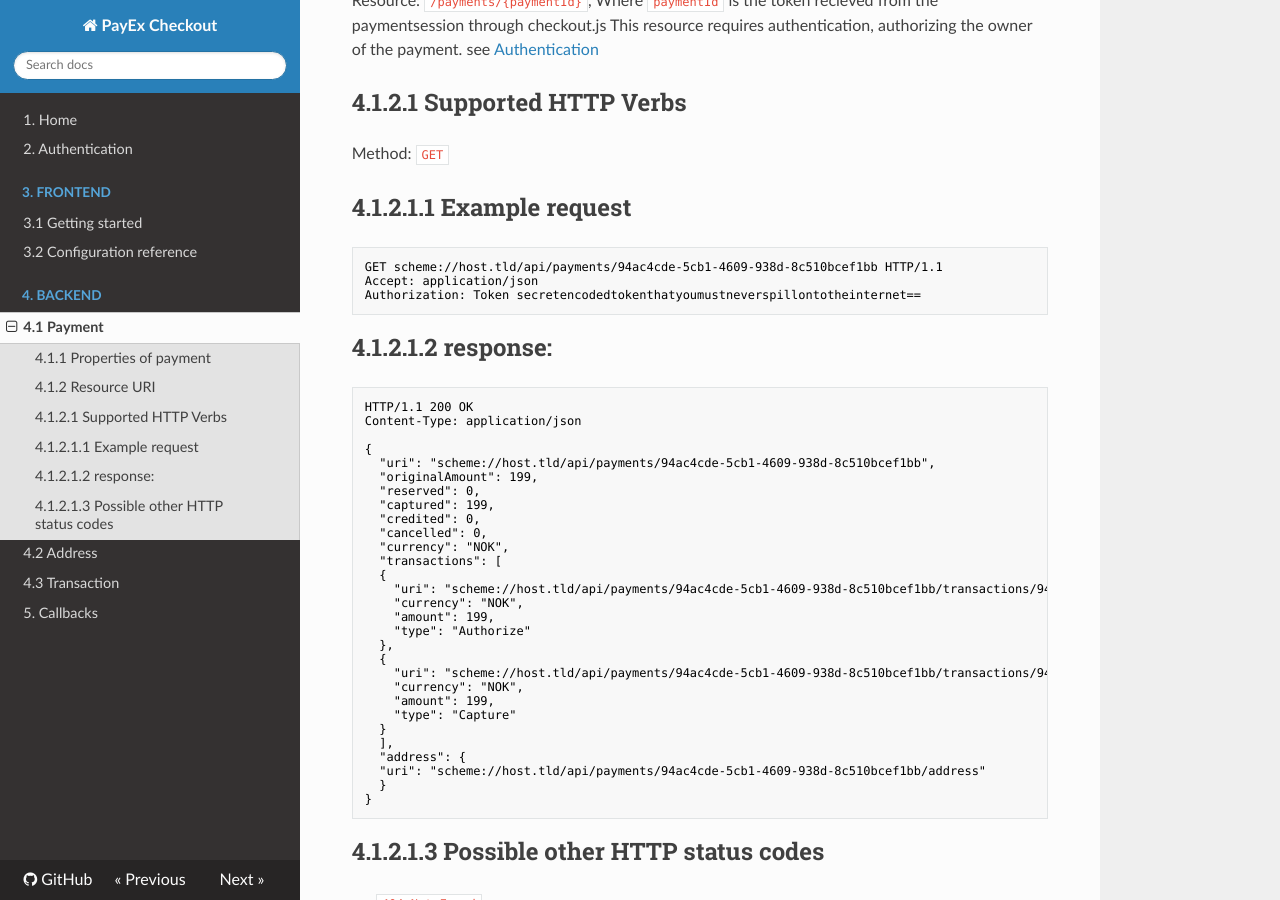
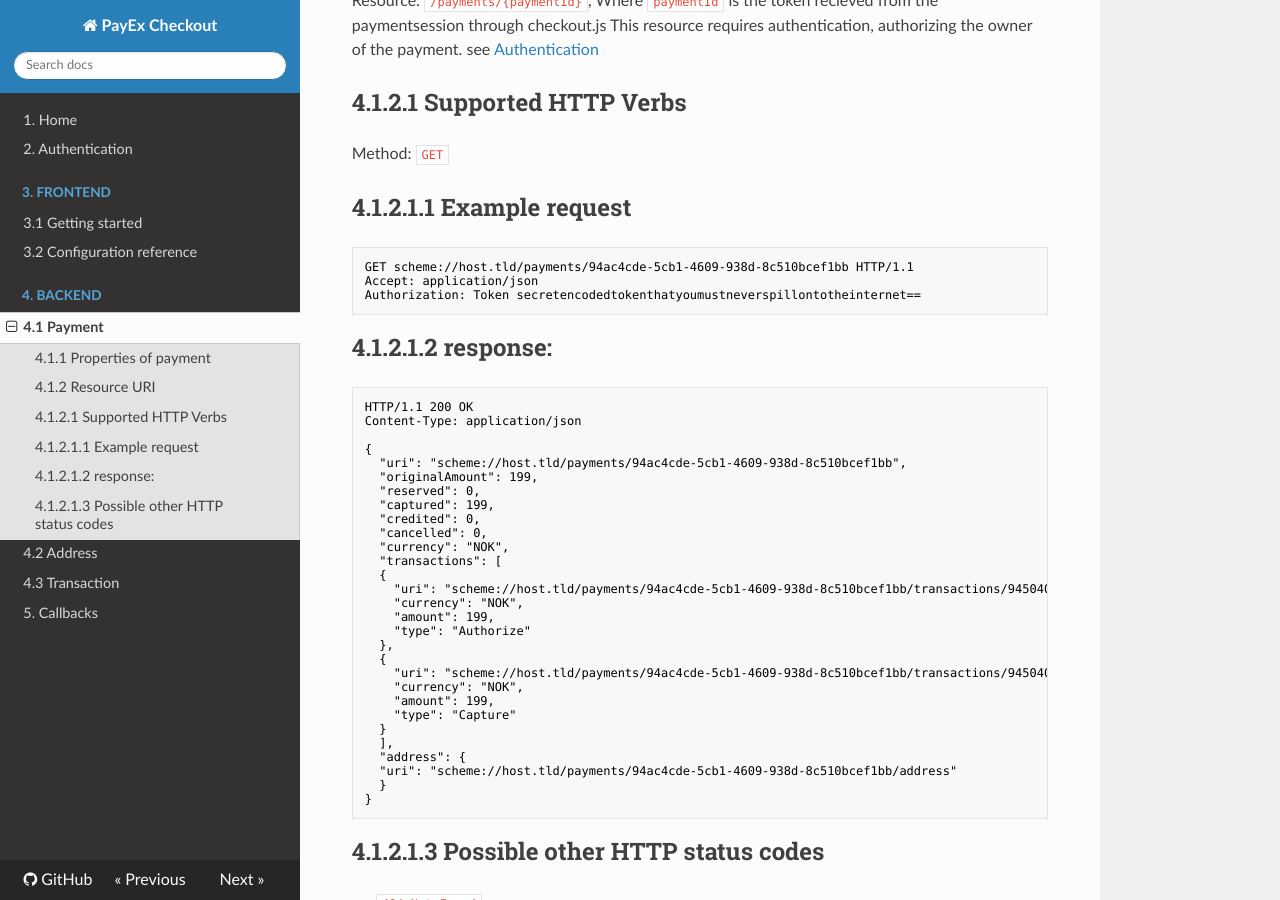
Before and after one commit to PayEx/PayEx.Checkout.Documentation, an MkDocs documentation site: the page built from docs/payment.md, in a window 1280 px wide and 900 px high, scrolled down 1455 px. Built offline with MkDocs 1.6.1, drawn with Linux system fonts in a browser that asks for light colours; nearby versions of some CDN libraries; old or Windows-style settings are respelled for this version of MkDocs.

````diff
--- a/docs/payment.md
+++ b/docs/payment.md
@@ -50,7 +50,7 @@ Method:    `GET`
 
 ##4.1.2.1.1 Example request
 ```HTTP
-GET scheme://host.tld/api/payments/94ac4cde-5cb1-4609-938d-8c510bcef1bb HTTP/1.1
+GET scheme://host.tld/payments/94ac4cde-5cb1-4609-938d-8c510bcef1bb HTTP/1.1
 Accept: application/json
 Authorization: Token secretencodedtokenthatyoumustneverspillontotheinternet==
 ```
@@ -60,7 +60,7 @@ HTTP/1.1 200 OK
 Content-Type: application/json
 
 {
-  "uri": "scheme://host.tld/api/payments/94ac4cde-5cb1-4609-938d-8c510bcef1bb",
+  "uri": "scheme://host.tld/payments/94ac4cde-5cb1-4609-938d-8c510bcef1bb",
   "originalAmount": 199,
   "reserved": 0,
   "captured": 199,
@@ -69,20 +69,20 @@ Content-Type: application/json
   "currency": "NOK",
   "transactions": [
   {
-    "uri": "scheme://host.tld/api/payments/94ac4cde-5cb1-4609-938d-8c510bcef1bb/transactions/9450400",
+    "uri": "scheme://host.tld/payments/94ac4cde-5cb1-4609-938d-8c510bcef1bb/transactions/9450400",
     "currency": "NOK",
     "amount": 199,
     "type": "Authorize"
   },
   {
-    "uri": "scheme://host.tld/api/payments/94ac4cde-5cb1-4609-938d-8c510bcef1bb/transactions/9450402",
+    "uri": "scheme://host.tld/payments/94ac4cde-5cb1-4609-938d-8c510bcef1bb/transactions/9450402",
     "currency": "NOK",
     "amount": 199,
     "type": "Capture"
   }
   ],
   "address": {
-  "uri": "scheme://host.tld/api/payments/94ac4cde-5cb1-4609-938d-8c510bcef1bb/address"
+  "uri": "scheme://host.tld/payments/94ac4cde-5cb1-4609-938d-8c510bcef1bb/address"
   }
 }
 ```
````
Also changed, not shown: docs/address.md (+2 -2 lines), docs/callbacks.md (+1 -1 lines), docs/transaction.md (+4 -4 lines).
